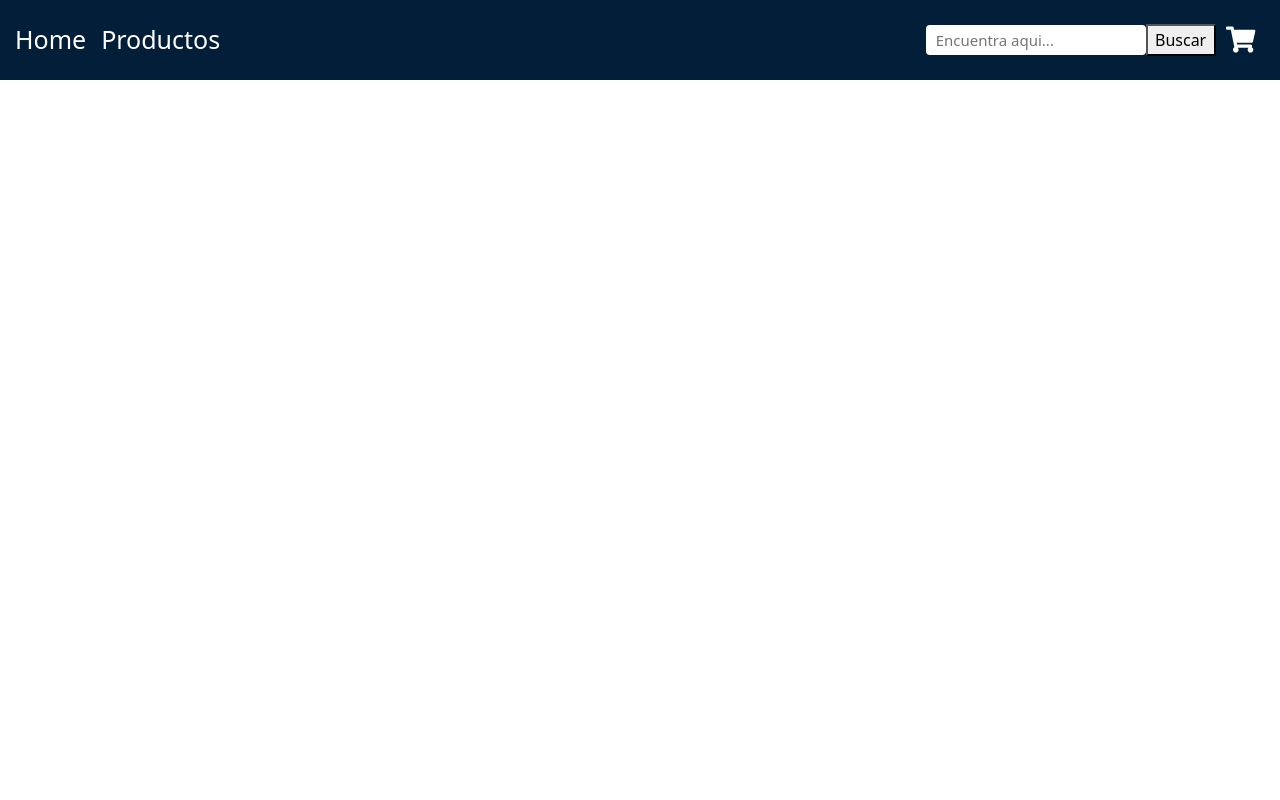
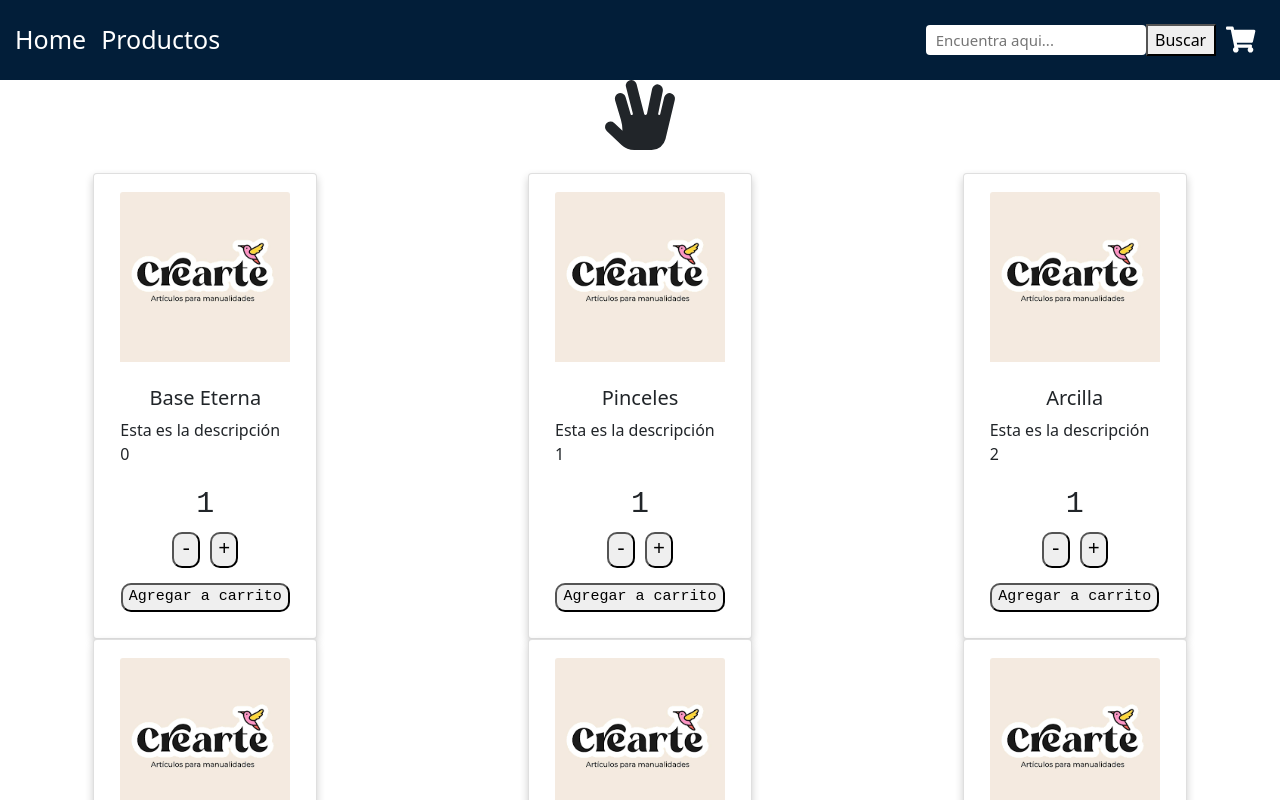
Before and after one commit to pablodjordjevic/ReactJS-Coder, a React (Create React App) app: page /products in a window 1280 px wide. Shown: the top 800 px of the page. Built offline with nearby package versions, Linux system fonts and the light colour scheme.

Commit message:
entrega PF

```diff
--- a/package.json
+++ b/package.json
@@ -15,7 +15,7 @@
     "react": "^17.0.2",
     "react-bootstrap": "^2.0.2",
     "react-dom": "^17.0.2",
-    "react-router-dom": "^6.0.2",
+    "react-router-dom": "^5.3.0",
     "react-scripts": "4.0.3",
     "web-vitals": "^1.1.2"
   },
--- a/src/App.js
+++ b/src/App.js
@@ -1,7 +1,7 @@
 import React from 'react';
 import Products from './pages/Products';
 import Header from './components/Header/Header';
-import {BrowserRouter, Route, Routes } from 'react-router-dom';
+import { BrowserRouter, Switch, Route } from 'react-router-dom';
 import './App.css';
 import ItemDetailContainer from './components/ItemDetailContainer/ItemDetailContainer';
 import Home from './pages/Home';
@@ -11,11 +11,11 @@ const App = () => {
 
       <BrowserRouter>
         <Header/>
-        <Routes>
+        <Switch>
           <Route exact path="/" component={Home} />
           <Route exact path="/products" component={Products} />
           <Route exact path="/ItemDetailContainer/:id" component={ItemDetailContainer} />
-        </Routes>
+        </Switch>
       </BrowserRouter>
 
   );
--- a/src/components/Header/Header.jsx
+++ b/src/components/Header/Header.jsx
@@ -10,7 +10,7 @@ function Header() {
 
       <div className="LadoIzquierdo">
         <div className="Links">
-          <a href="/home">Home</a>
+          <a href="/">Home</a>
           <a href="/Products">Productos</a>
         </div>
       </div>
--- a/src/components/Item/Item.jsx
+++ b/src/components/Item/Item.jsx
@@ -10,9 +10,10 @@ const Item = ({item}) => {
 return (
 <Fragment>
   <Col key={item.id} className="box" sm="12" md="6" lg="4">
-    <Link className="nav-link" to={`/ItemDetailContainer/${item.id}`}>
       <Card >
-        <Card.Img variant="top" src={item.image} />
+        <Link className="nav-link" to={`/ItemDetailContainer/${item.id}`}>
+          <Card.Img variant="top" src={item.image} />
+        </Link>
         <Card.Body>
           <Card.Title className="card--tittle">
             {item.title}
@@ -23,7 +24,6 @@ return (
           <ItemCount stock= {9} initial= {1}/>
         </Card.Body>
       </Card>
-    </Link>
   </Col>
   </Fragment>
   )
--- a/src/components/ItemCount/ItemCount.css
+++ b/src/components/ItemCount/ItemCount.css
@@ -1,10 +1,8 @@
 .card--container{
   width: max-content;
-
   margin: auto;
 
 }
-
 
 .StoreButton {
 font-family: 'Courier New', Courier, monospace;
@@ -29,7 +27,7 @@ border-color: black;
   justify-content: center;
   border-radius: 10px;
   border-color: black;
-  font-size: 20px;
+  font-size: 15px;
 }
 
 .NumberCount{
```
Also changed, not shown: 1 other file (tests, documents, lock files or other folders).
